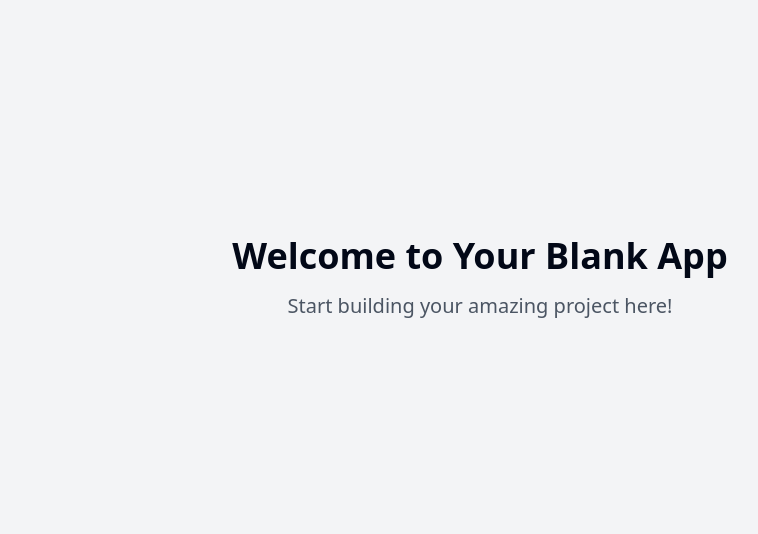
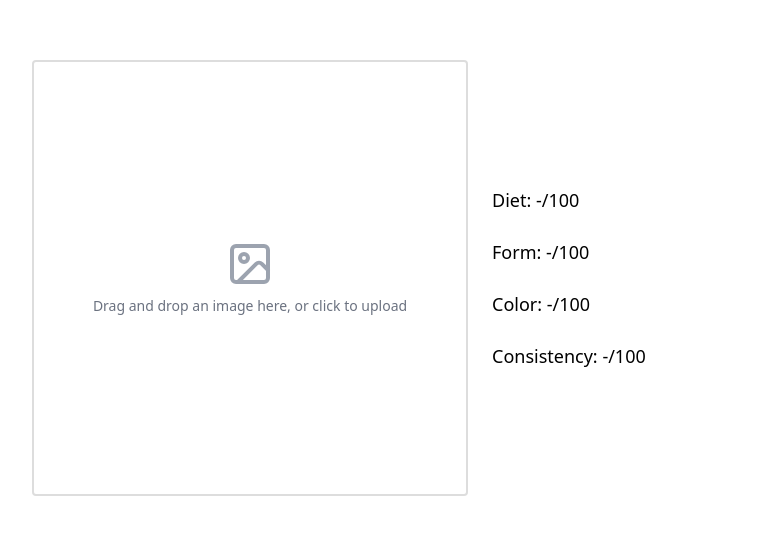
Before and after one commit to MrKoldskal/lortreviewere, a React (Vite) app: page / in a window 1280 px wide. Shown: the part 122-656 px from the top of the page, without its empty margins (160-918 px from the left). Built offline with nearby package versions, Linux system fonts and the light colour scheme.

Commit message:
feat: Implement image grading webpage
Implement a webpage with image upload, display, and grading fields.

```diff
--- /dev/null
+++ b/src/components/GradeDisplay.tsx
@@ -0,0 +1,21 @@
+
+const GradeDisplay = () => {
+  return (
+    <div className="flex-1 flex flex-col justify-center gap-6">
+      <div className="font-sans text-black text-lg">
+        Diet: -/100
+      </div>
+      <div className="font-sans text-black text-lg">
+        Form: -/100
+      </div>
+      <div className="font-sans text-black text-lg">
+        Color: -/100
+      </div>
+      <div className="font-sans text-black text-lg">
+        Consistency: -/100
+      </div>
+    </div>
+  );
+};
+
+export default GradeDisplay;
--- /dev/null
+++ b/src/components/ImageUploader.tsx
@@ -0,0 +1,92 @@
+
+import { useState, useCallback } from 'react';
+import { Image as ImageIcon } from 'lucide-react';
+
+interface ImageUploaderProps {
+  image: string | null;
+  setImage: (image: string | null) => void;
+}
+
+const ImageUploader = ({ image, setImage }: ImageUploaderProps) => {
+  const [isDragging, setIsDragging] = useState(false);
+
+  const handleDragOver = useCallback((e: React.DragEvent<HTMLDivElement>) => {
+    e.preventDefault();
+    e.stopPropagation();
+    setIsDragging(true);
+  }, []);
+
+  const handleDragLeave = useCallback((e: React.DragEvent<HTMLDivElement>) => {
+    e.preventDefault();
+    e.stopPropagation();
+    setIsDragging(false);
+  }, []);
+
+  const handleDrop = useCallback((e: React.DragEvent<HTMLDivElement>) => {
+    e.preventDefault();
+    e.stopPropagation();
+    setIsDragging(false);
+
+    if (e.dataTransfer.files && e.dataTransfer.files.length > 0) {
+      const file = e.dataTransfer.files[0];
+      if (file.type.startsWith('image/')) {
+        const reader = new FileReader();
+        reader.onload = () => {
+          setImage(reader.result as string);
+        };
+        reader.readAsDataURL(file);
+      }
+    }
+  }, [setImage]);
+
+  const handleFileSelect = useCallback((e: React.ChangeEvent<HTMLInputElement>) => {
+    if (e.target.files && e.target.files.length > 0) {
+      const file = e.target.files[0];
+      if (file.type.startsWith('image/')) {
+        const reader = new FileReader();
+        reader.onload = () => {
+          setImage(reader.result as string);
+        };
+        reader.readAsDataURL(file);
+      }
+    }
+  }, [setImage]);
+
+  return (
+    <div className="flex-1 min-w-0">
+      <input
+        type="file"
+        id="file-upload"
+        className="hidden"
+        accept="image/*"
+        onChange={handleFileSelect}
+      />
+      <label
+        htmlFor="file-upload"
+        className={`block w-full aspect-square border-2 border-[#dddddd] rounded cursor-pointer transition-colors flex items-center justify-center ${
+          isDragging ? 'bg-gray-50' : 'bg-white'
+        }`}
+        onDragOver={handleDragOver}
+        onDragLeave={handleDragLeave}
+        onDrop={handleDrop}
+      >
+        {image ? (
+          <img
+            src={image}
+            alt="Uploaded image"
+            className="w-full h-full object-contain"
+          />
+        ) : (
+          <div className="text-center p-6">
+            <ImageIcon className="h-12 w-12 mx-auto text-gray-400" />
+            <p className="mt-2 text-sm text-gray-500 font-sans">
+              Drag and drop an image here, or click to upload
+            </p>
+          </div>
+        )}
+      </label>
+    </div>
+  );
+};
+
+export default ImageUploader;
--- a/src/pages/Index.tsx
+++ b/src/pages/Index.tsx
@@ -1,11 +1,18 @@
-// Update this page (the content is just a fallback if you fail to update the page)
+
+import { useState } from 'react';
+import ImageUploader from '../components/ImageUploader';
+import GradeDisplay from '../components/GradeDisplay';
 
 const Index = () => {
+  const [image, setImage] = useState<string | null>(null);
+
   return (
-    <div className="min-h-screen flex items-center justify-center bg-gray-100">
-      <div className="text-center">
-        <h1 className="text-4xl font-bold mb-4">Welcome to Your Blank App</h1>
-        <p className="text-xl text-gray-600">Start building your amazing project here!</p>
+    <div className="min-h-screen w-full bg-white flex items-center justify-center p-4">
+      <div className="w-full max-w-4xl">
+        <div className="flex flex-col md:flex-row gap-6">
+          <ImageUploader image={image} setImage={setImage} />
+          <GradeDisplay />
+        </div>
       </div>
     </div>
   );
```
